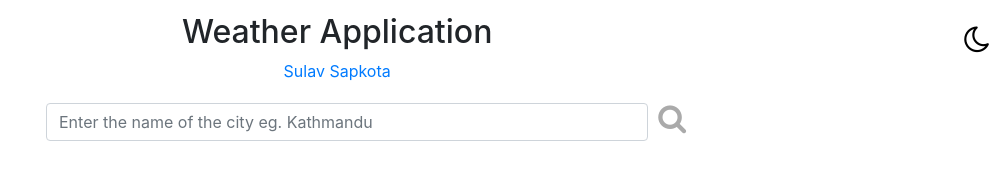
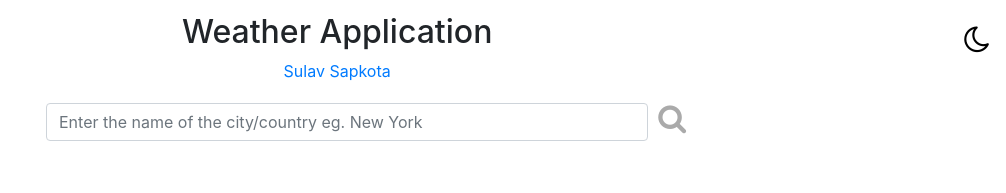
Before and after one commit to SulavSapkota2060/ReactWeather, a React (Create React App) app: page / in a window 1280 px wide. Shown: the top 193 px of the page, without its empty margins (274-1280 px from the left). Built offline with nearby package versions, Linux system fonts and the light colour scheme.

Commit message:
Minor Bug Fix

```diff
--- a/src/components/appbuild/main.js
+++ b/src/components/appbuild/main.js
@@ -70,7 +70,7 @@ class Main extends Component {
         </div>
         <div className="search">
           <input
-            placeholder="Enter the name of the city eg. Kathmandu"
+            placeholder="Enter the name of the city/country eg. New York"
             type="text"
             className="form-control"
           />
```
